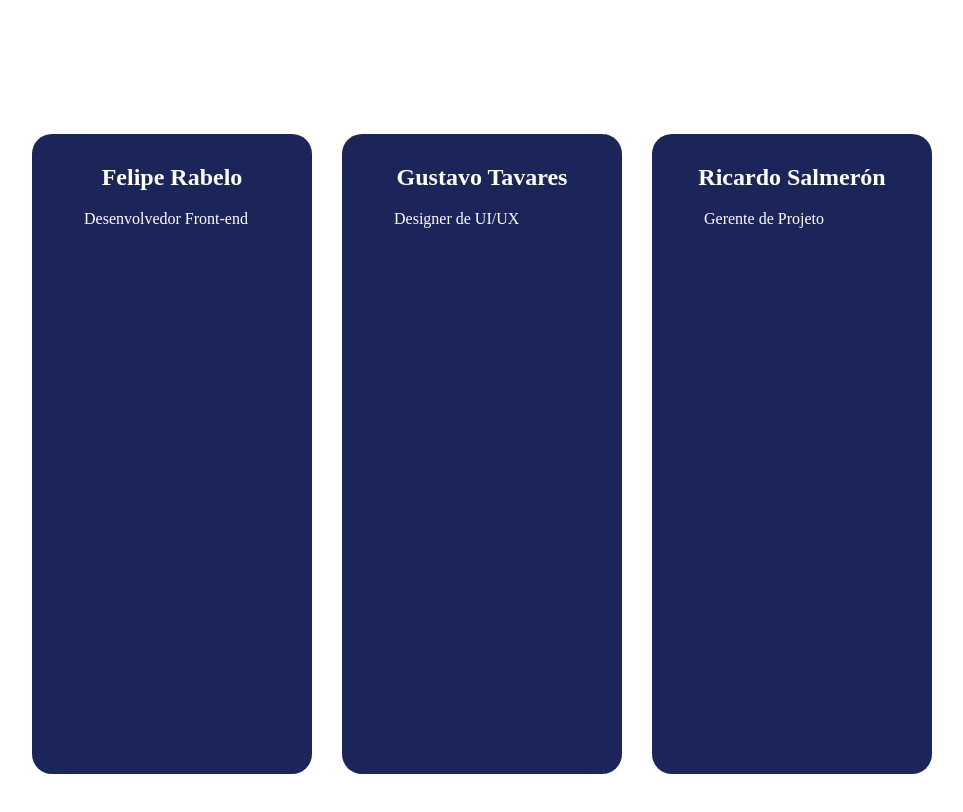
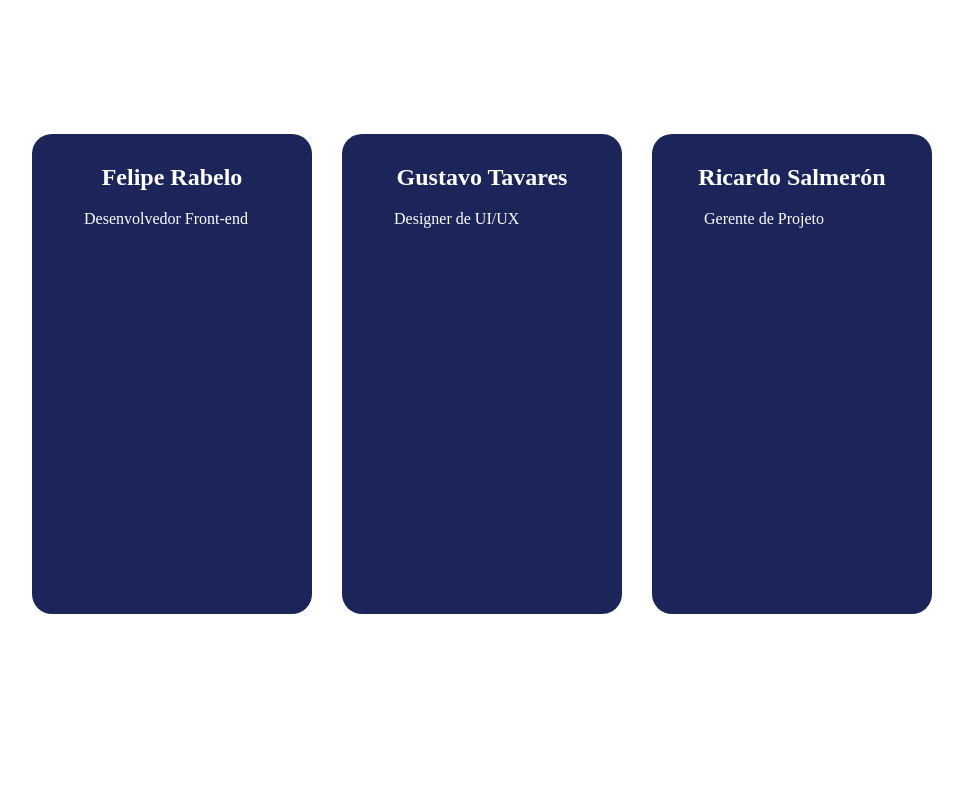
Before and after one commit to Off-Grid-Team/Sprint3-FrontEnd, a React (Vite) app: page / in a window 1280 px wide. Shown: the part 2760-3572 px from the top of the page, without its empty margins (158-1121 px from the left). Built offline with nearby package versions, Linux system fonts and the light colour scheme.

Commit message:
[Fix]: Adicionando altura máxima aos cards

```diff
--- a/src/components/Equipe/Contato.css
+++ b/src/components/Equipe/Contato.css
@@ -25,6 +25,8 @@
     color: white;
 
     transition: 0.3s;
+
+    max-height: 60vh;
 }
 
 .card:hover {
```
